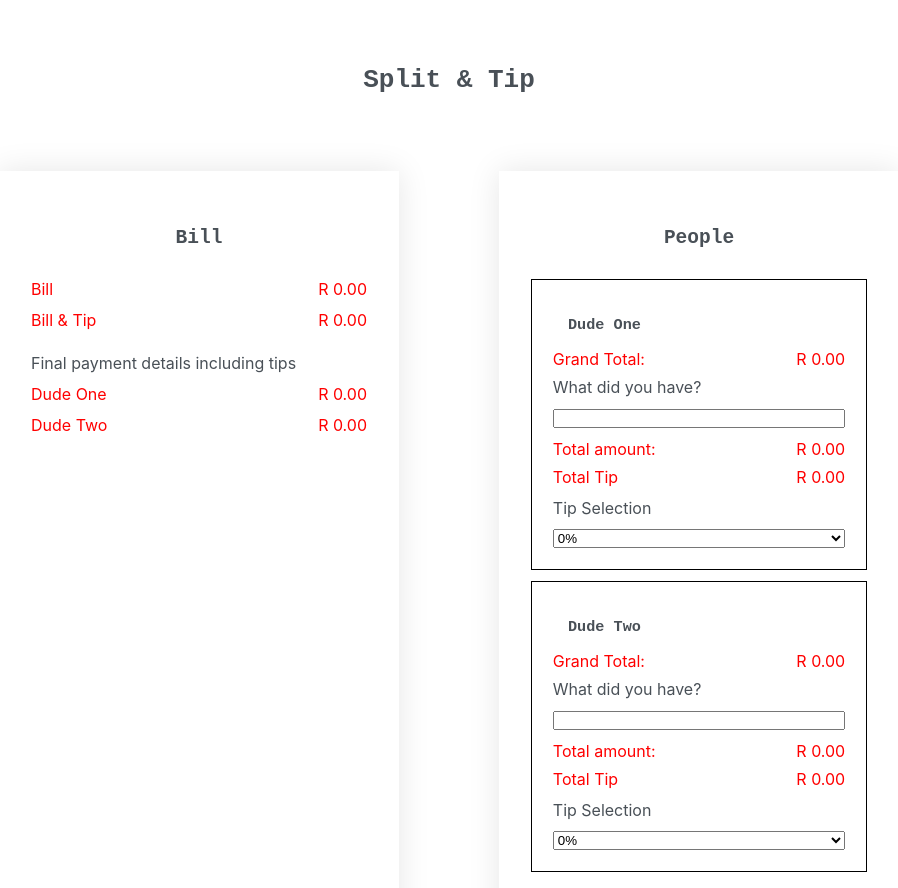
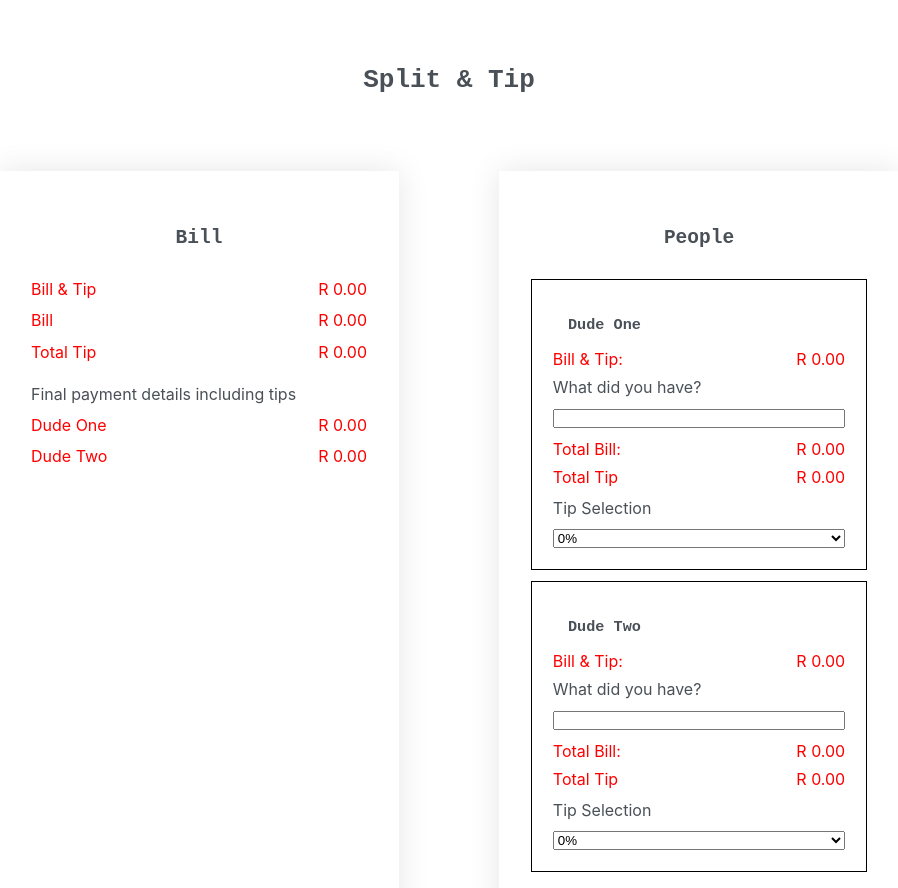
Before and after one commit to Natia-bit/split-n-tip, a React (Create React App) app: page / in a window 1280 px wide. Shown: the top 888 px of the page, without its empty margins (191-1089 px from the left). Built offline with nearby package versions, Linux system fonts and the light colour scheme.

Commit message:
refining tips

```diff
--- a/src/App.js
+++ b/src/App.js
@@ -74,13 +74,15 @@ function Bill({ people }) {
   );
 
   const billTotal = people.reduce((sum, person) => sum + person.bill, 0);
+  const tipTotal = people.reduce((sum, person) => sum + person.tip, 0);
 
   return (
     <div className="slip">
       <Title>Bill</Title>
 
+      <CostDisplay price={grandTotal.toFixed(2)}>Bill & Tip</CostDisplay>
       <CostDisplay price={billTotal.toFixed(2)}>Bill</CostDisplay>
-      <CostDisplay price={grandTotal.toFixed(2)}>Bill & Tip</CostDisplay>
+      <CostDisplay price={tipTotal.toFixed(2)}>Total Tip</CostDisplay>
       <p className="person-bill-output"></p>
       <p>Final payment details including tips</p>
       {people.map((p) => (
@@ -128,7 +130,7 @@ function Person({ person, onUpdateTip, onUpdateBill }) {
     setInputValue(newValue);
 
     const items = newValue
-      .split(",")
+      .split(/[ ,]+/)
       .map((v) => parseFloat(v.trim()))
       .filter((v) => !isNaN(v));
 
@@ -139,7 +141,7 @@ function Person({ person, onUpdateTip, onUpdateBill }) {
   return (
     <div className="person">
       <h3>{person.name}</h3>
-      <CostDisplay price={billAndTip.toFixed(2)}>Grand Total:</CostDisplay>
+      <CostDisplay price={billAndTip.toFixed(2)}>Bill & Tip:</CostDisplay>
       <ItemInput
         person={person}
         value={inputValue}
@@ -159,7 +161,7 @@ function ItemInput({ person, value, onChange }) {
     <div className="person-items">
       <label>What did you have?</label>
       <input type="text" value={value} onChange={onChange} />
-      <CostDisplay price={person.bill.toFixed(2)}>Total amount: </CostDisplay>
+      <CostDisplay price={person.bill.toFixed(2)}>Total Bill: </CostDisplay>
     </div>
   );
 }
@@ -186,7 +188,6 @@ function Tip({ tip, onTipChange, total }) {
       setIsCustom(false);
       const percentage = Number(value);
       setSelectedPercentage(percentage);
-      // const calculatedTip = (total * percentage) / 100;
       onTipChange(Number((total * percentage) / 100));
     }
   }
@@ -202,19 +203,16 @@ function Tip({ tip, onTipChange, total }) {
       <CostDisplay price={tip.toFixed(2)}>Total Tip</CostDisplay>
       <label>Tip Selection</label>
 
-      <select
-        value={isCustom ? "custom" : tip}
-        onChange={handlePercentageChange}
-      >
-        <option value="0">0%</option>
-        <option value="5">5%</option>
-        <option value="10">10%</option>
-        <option value="15">15%</option>
+      <select onChange={handlePercentageChange}>
+        <option value={0}>0%</option>
+        <option value={5}>5%</option>
+        <option value={10}>10%</option>
+        <option value={15}>15%</option>
         <option value="custom">Custom</option>
       </select>
       {isCustom && (
         <input
-          type="number"
+          type="text"
           value={customTip}
           onChange={handleCustomInput}
           placeholder="Enter custom tip"
```
